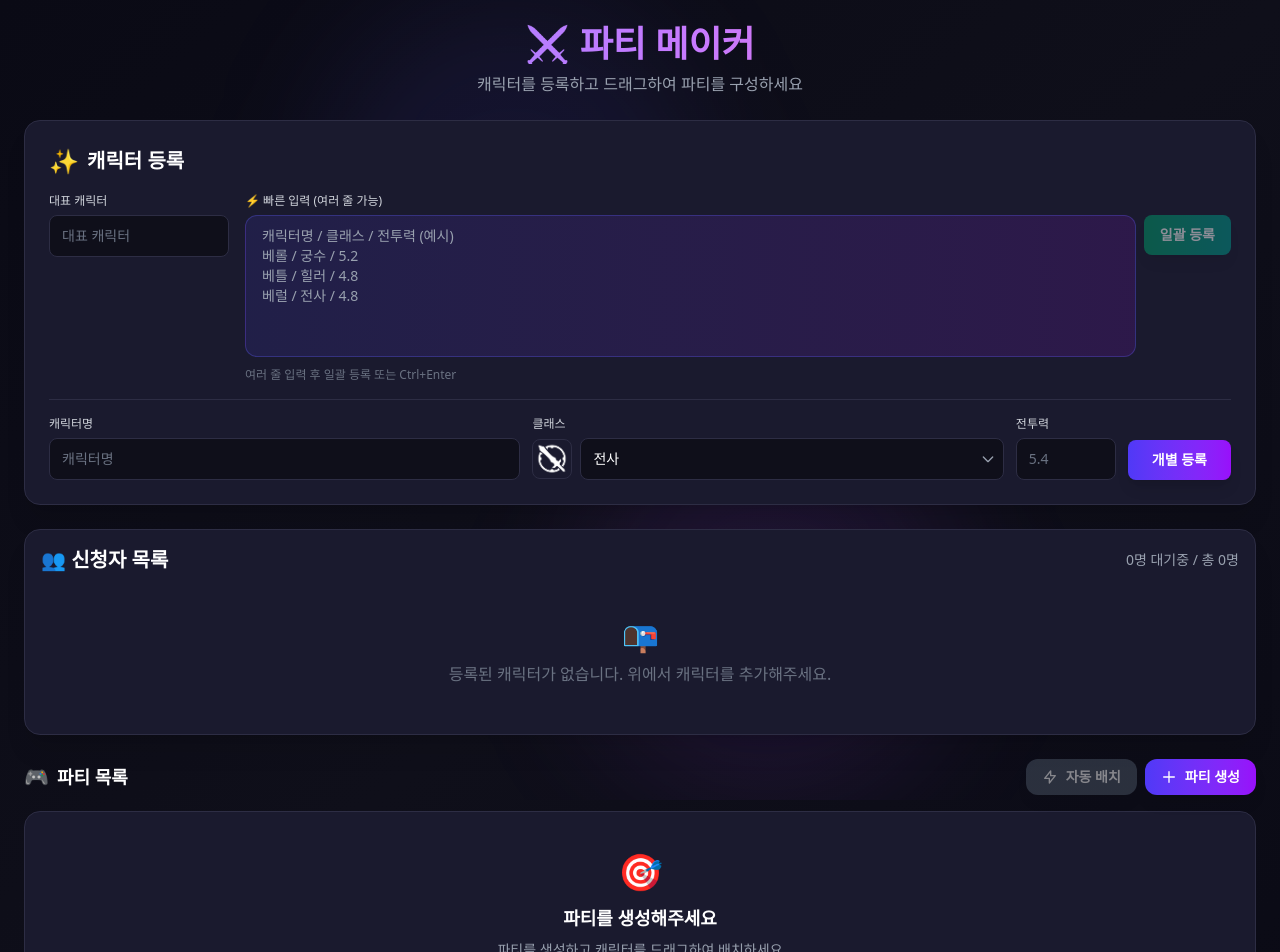
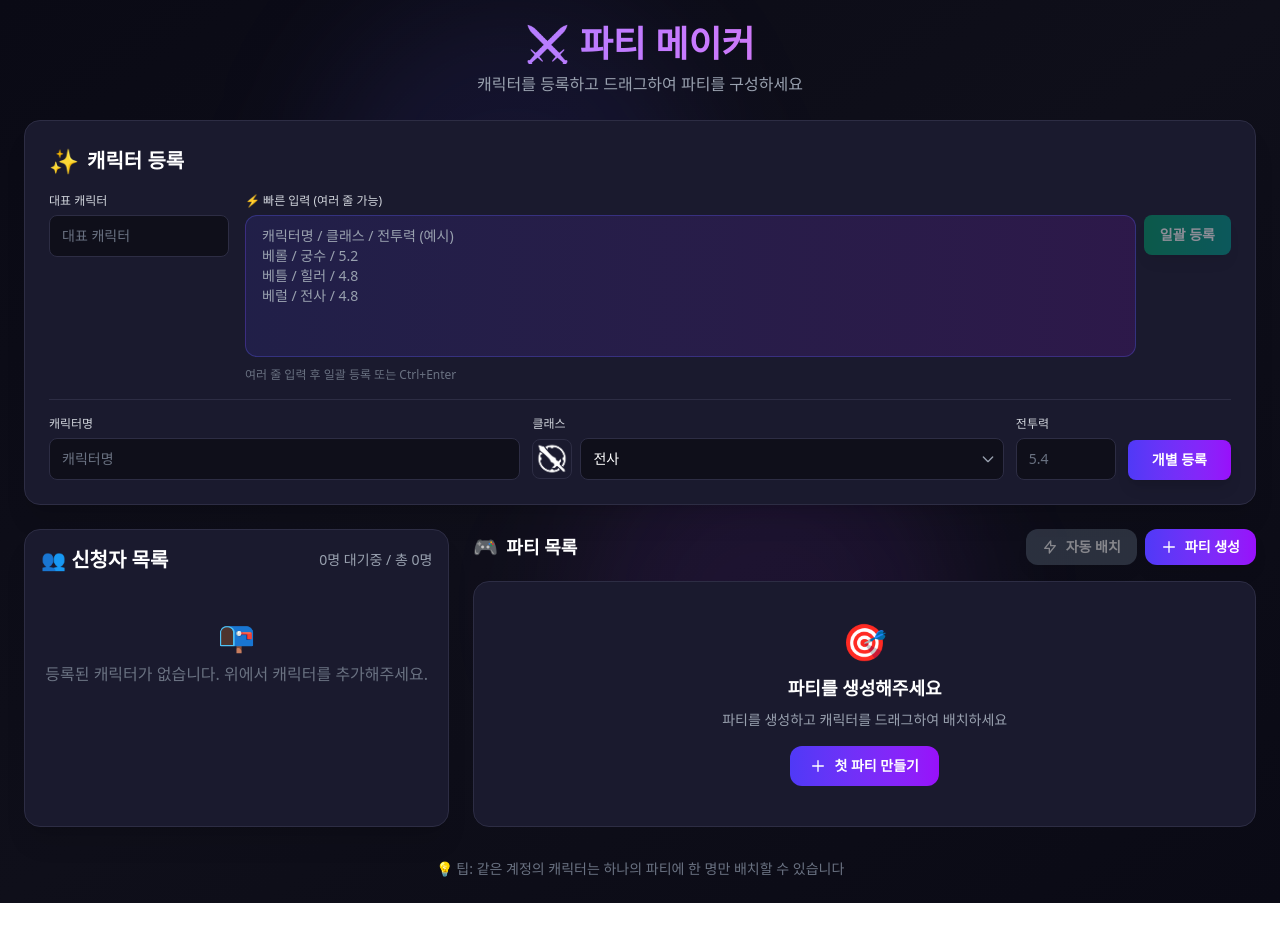
Before and after one commit to junsy0901/MobiPartyMaker, a React (Vite) app: page / in a window 1280 px wide. Shown: the top 952 px of the page. After the commit the page ends 903 px from the top, so only its background shows below. Built offline with nearby package versions, Linux system fonts and the light colour scheme.

Commit message:
fix: 신청자 목록과 파티 목록을 수평 방향으로 배치

```diff
--- a/src/App.tsx
+++ b/src/App.tsx
@@ -301,8 +301,10 @@ function App() {
           <CharacterForm onAddCharacter={handleAddCharacter} />
         </div>
 
-        {/* 캐릭터 목록 (가로 레이아웃) */}
-        <div className="bg-[#1a1a2e] rounded-2xl p-4 border border-[#2d2d44] shadow-xl mb-6">
+        {/* 신청자 목록과 파티 목록 (수평 배치 1:2 비율) */}
+        <div className="flex gap-6 mb-6">
+          {/* 신청자 목록 (1/3 비율) */}
+          <div className="flex-[1] bg-[#1a1a2e] rounded-2xl p-4 border border-[#2d2d44] shadow-xl flex flex-col">
             <div className="flex items-center justify-between mb-3">
               <h2 className="text-lg font-bold text-white flex items-center gap-2">
                 <span className="text-xl">👥 신청자 목록</span>
@@ -318,7 +320,7 @@ function App() {
                 <p>등록된 캐릭터가 없습니다. 위에서 캐릭터를 추가해주세요.</p>
               </div>
             ) : (
-            <div className="flex flex-wrap gap-4 max-h-[320px] overflow-y-auto pr-2 scrollbar-thin">
+              <div className="flex flex-wrap gap-4 flex-1 overflow-y-auto pr-2 scrollbar-thin">
                 {Object.entries(groupedCharacters).map(([accountName, chars]) => {
                   const allAssigned = isAccountFullyAssigned(accountName);
                   const availableCount = chars.filter(
@@ -374,8 +376,8 @@ function App() {
             )}
           </div>
 
-        {/* 파티 목록 */}
-        <div>
+          {/* 파티 목록 (2/3 비율) */}
+          <div className="flex-[2] flex flex-col">
             <div className="flex items-center justify-between mb-4">
               <h2 className="text-lg font-bold text-white flex items-center gap-2">
                 <span className="text-xl">🎮</span>
@@ -426,7 +428,7 @@ function App() {
             </div>
 
             {parties.length === 0 ? (
-            <div className="bg-[#1a1a2e] rounded-2xl p-10 border border-[#2d2d44] text-center">
+              <div className="bg-[#1a1a2e] rounded-2xl p-10 border border-[#2d2d44] text-center flex-1 flex flex-col items-center justify-center">
                 <p className="text-4xl mb-3">🎯</p>
                 <h3 className="text-lg font-semibold text-white mb-2">
                   파티를 생성해주세요
@@ -455,7 +457,7 @@ function App() {
                 </button>
               </div>
             ) : (
-            <div className="space-y-4">
+              <div className="space-y-4 flex-1 overflow-y-auto pr-2 scrollbar-thin">
                 {parties.map((party) => (
                   <PartyPanel
                     key={party.id}
@@ -469,6 +471,7 @@ function App() {
                 ))}
               </div>
             )}
+          </div>
         </div>
 
         {/* 푸터 */}
```
Lines whose indentation alone changed are shown as unchanged.
